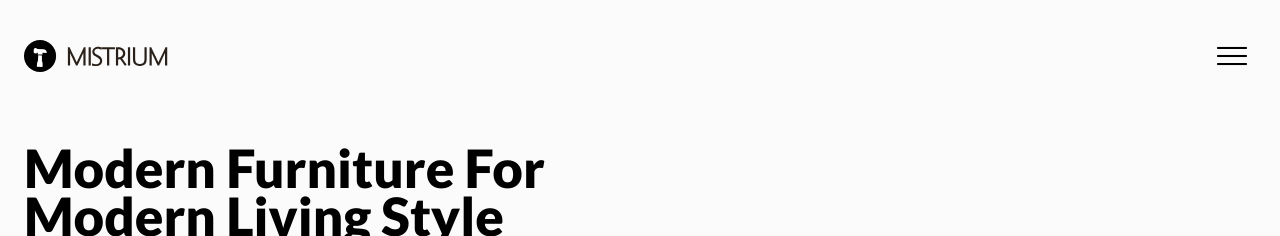
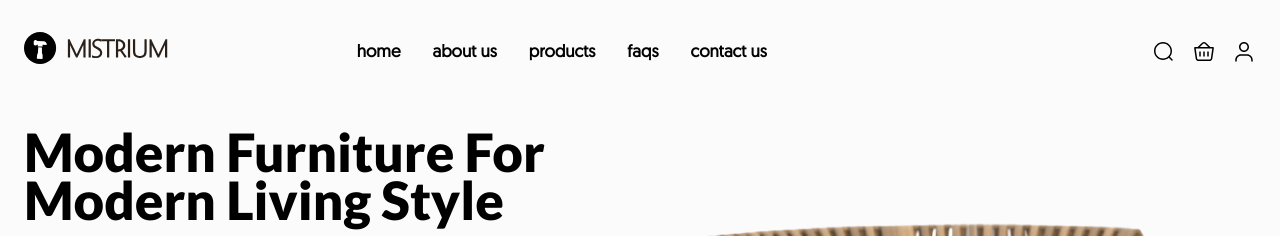
Before and after one commit to toriola998/Mistrium, a plain HTML site: page index.html in a window 1280 px wide. Shown: the top 236 px of the page. Drawn offline with Linux system fonts and the light colour scheme.

Commit message:
added nav links for desktop

```diff
--- a/index.html
+++ b/index.html
@@ -20,7 +20,7 @@
                     <ul class="nav-items">
                         <li><a class="nav-link" href="#">home</a></li>
                         <li><a class="nav-link" href="">about us</a></li>
-                        <li><a class="nav-link" href="">produts</a></li>
+                        <li><a class="nav-link" href="">products</a></li>
                         <li><a class="nav-link" href="">faqs</a></li>
                         <li><a class="nav-link" href="">contact us</a></li>
                     </ul>
--- a/styles.css
+++ b/styles.css
@@ -33,7 +33,8 @@ body {
 h1,
 h2,
 .prices p,
-#clients p {
+#clients p,
+li > a {
     font-family: var(--boldFont) ;
 }
 
@@ -45,7 +46,6 @@ li > a,
 .customers p,
 .mistrium p,
 .watch
-li > a,
 .products-nav ul li {
     font-family: var(--regularFonts);
 }
@@ -103,14 +103,15 @@ header {
     list-style-type: none;
   }
 
- li > a {
+.nav-items li > a {
     color: #000;
     font-size: 15px;
     text-decoration: none;
-    font-weight: bold;
+    font-weight: 600;
+    padding-bottom: .7rem;
   }
 
-  li a:hover {
+.nav-items li a:hover {
      transform: scale(1.1);
      border-bottom: 2px solid black;
   }
@@ -517,6 +518,38 @@ footer li {
 }
 
 @media screen and (min-width: 1000px) {
+    #hamburger,
+    #close-icon {
+        display: none;
+    }
+
+    nav {
+        overflow: visible;
+        height: 0;
+    }
+
+    nav > div {
+        position: absolute;
+        right: 0;
+        bottom: 0;
+        display: flex;
+        justify-content: space-between;
+        width: 73%;
+    }
+
+    .nav-items {
+        display: flex;
+    }
+
+    .nav-items li a{
+        margin-right: 2rem;
+        font-size: 17px;
+    }
+
+    .cart-info {
+        margin-top: unset;
+    }
+
     .content {
         display: flex;
         align-items: center;
```
